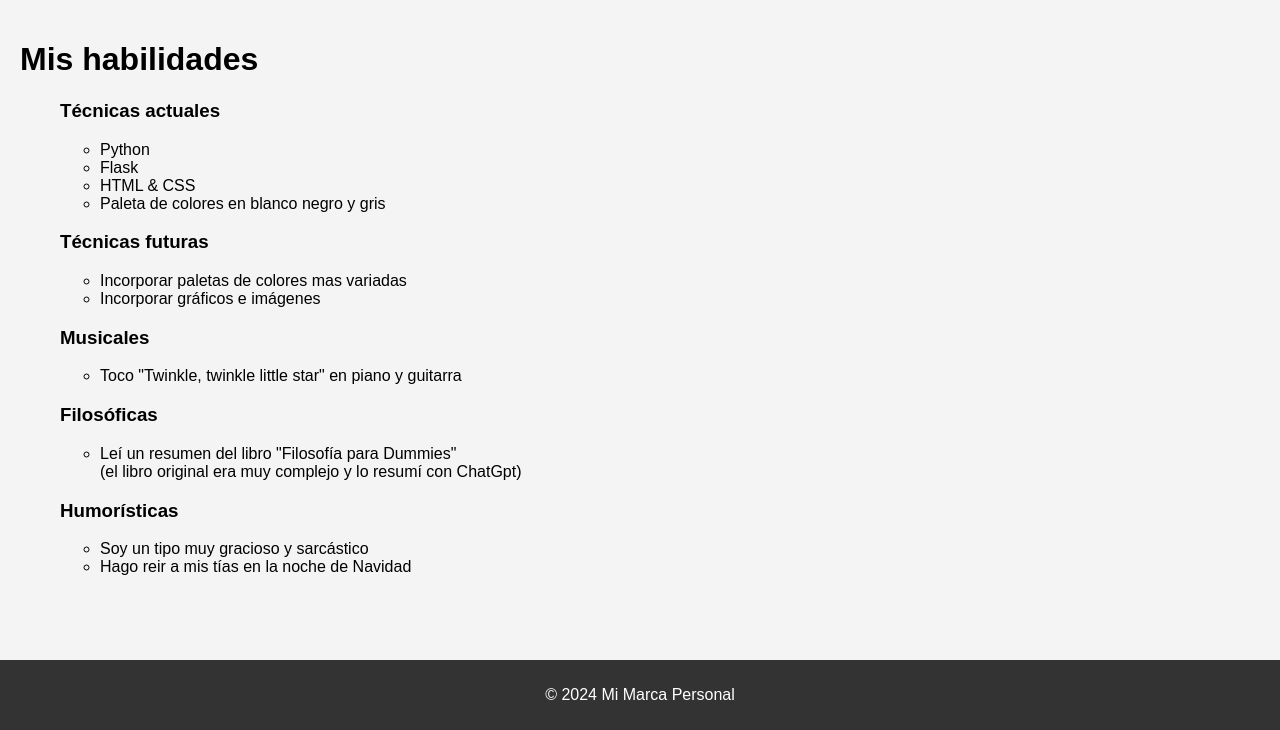
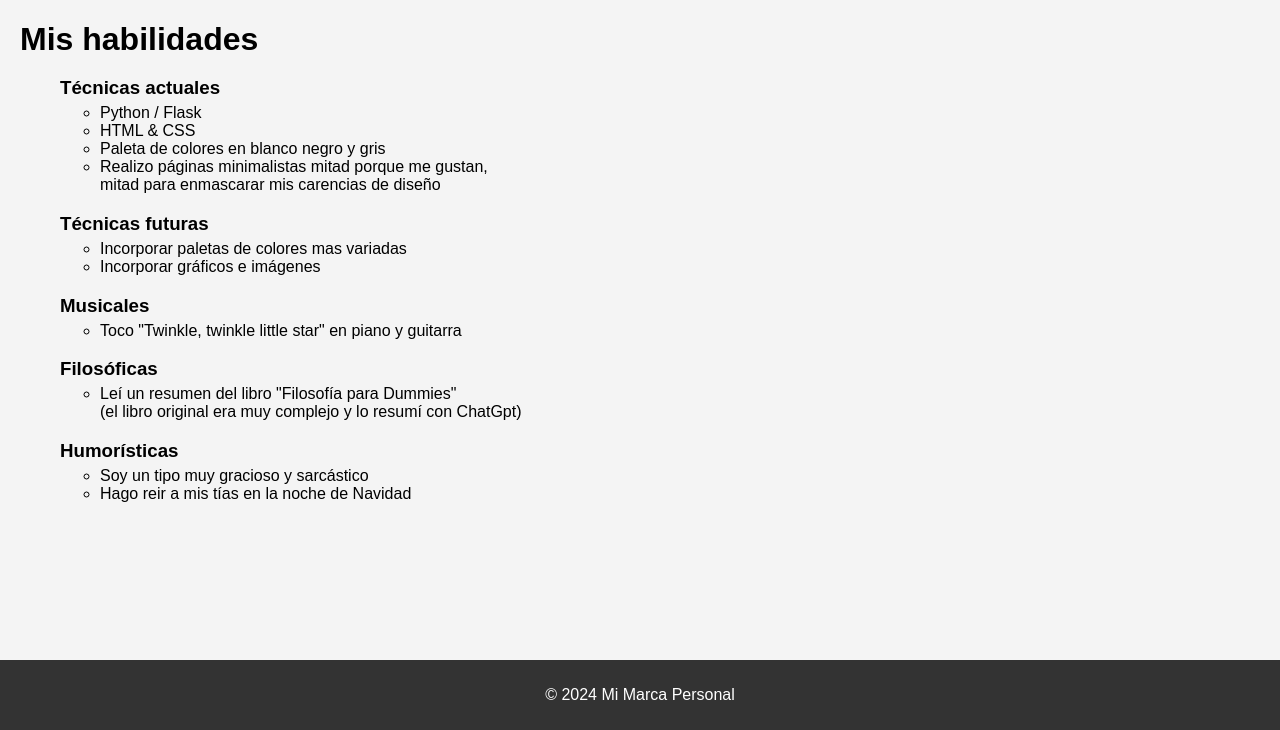
Before and after one commit to GatoMontes002/marcapersonal, a Flask app: page /skills in a window 1280 px wide. Shown: the part 70-800 px from the top of the page. Run offline with Flask 3, Linux system fonts and the light colour scheme.

Commit message:
pagina habilidades segunda parte

```diff
--- a/build/skills.html
+++ b/build/skills.html
@@ -23,10 +23,10 @@
 <ul>
     <h3>Técnicas actuales</h3>
         <ul>
-            <li>Python</li>
-            <li>Flask</li>
+            <li>Python / Flask</li>
             <li>HTML & CSS</li>
             <li>Paleta de colores en blanco negro y gris</li>
+            <li>Realizo páginas minimalistas mitad porque me gustan,<br> mitad para enmascarar mis carencias de diseño</li>
         </ul>
     <h3>Técnicas futuras</h3>
         <ul>
--- a/static/css/style.css
+++ b/static/css/style.css
@@ -28,7 +28,16 @@ nav ul li a {
 }
 
 main {
-    padding: 20px;
+    padding: 0px 20px 20px 20px;
+}
+
+h1 {
+    margin-bottom: 0px;
+    padding-bottom: 0;
+}
+h3 {
+    margin-bottom: 5px;
+    padding-bottom: 0;
 }
 
 footer {
--- a/templates/skills.html
+++ b/templates/skills.html
@@ -5,10 +5,10 @@
 <ul>
     <h3>Técnicas actuales</h3>
         <ul>
-            <li>Python</li>
-            <li>Flask</li>
+            <li>Python / Flask</li>
             <li>HTML & CSS</li>
             <li>Paleta de colores en blanco negro y gris</li>
+            <li>Realizo páginas minimalistas mitad porque me gustan,<br> mitad para enmascarar mis carencias de diseño</li>
         </ul>
     <h3>Técnicas futuras</h3>
         <ul>
```
Also changed, not shown: build/static/css/style.css (+10 -1 lines).
